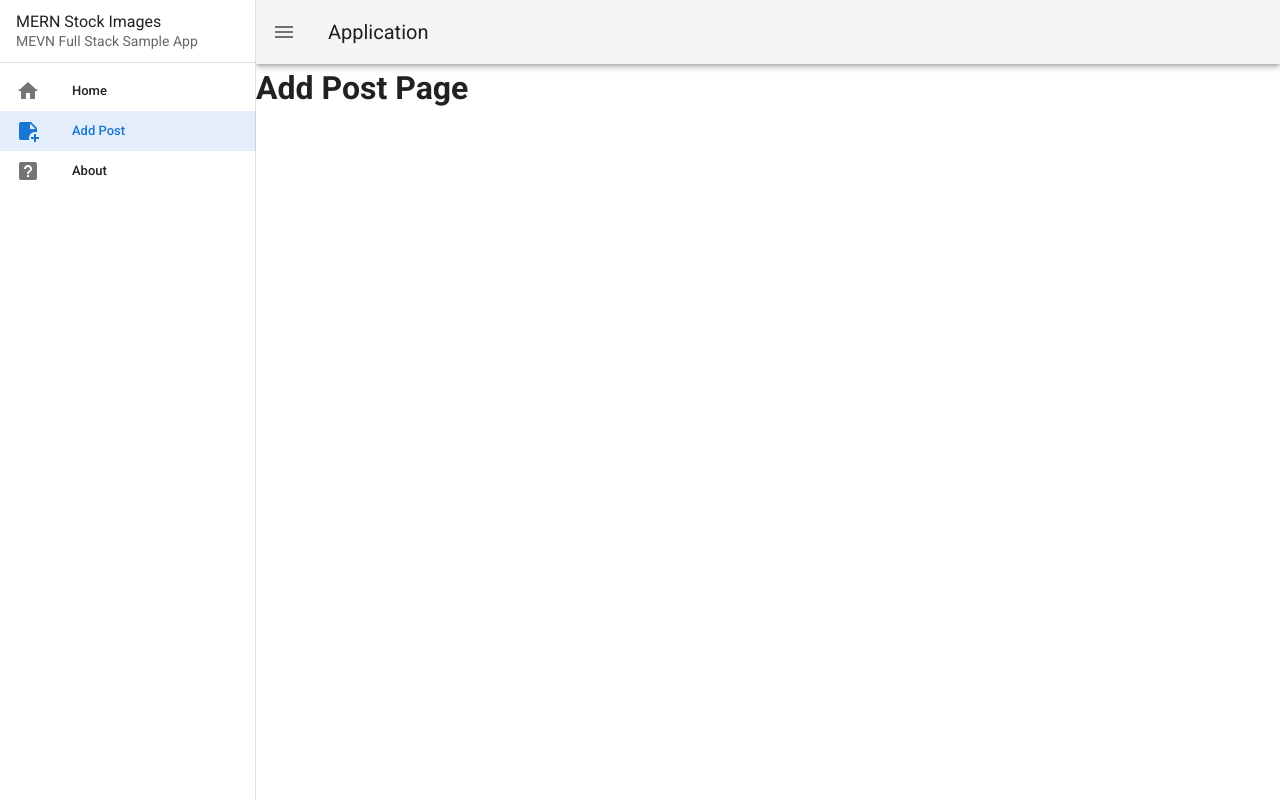
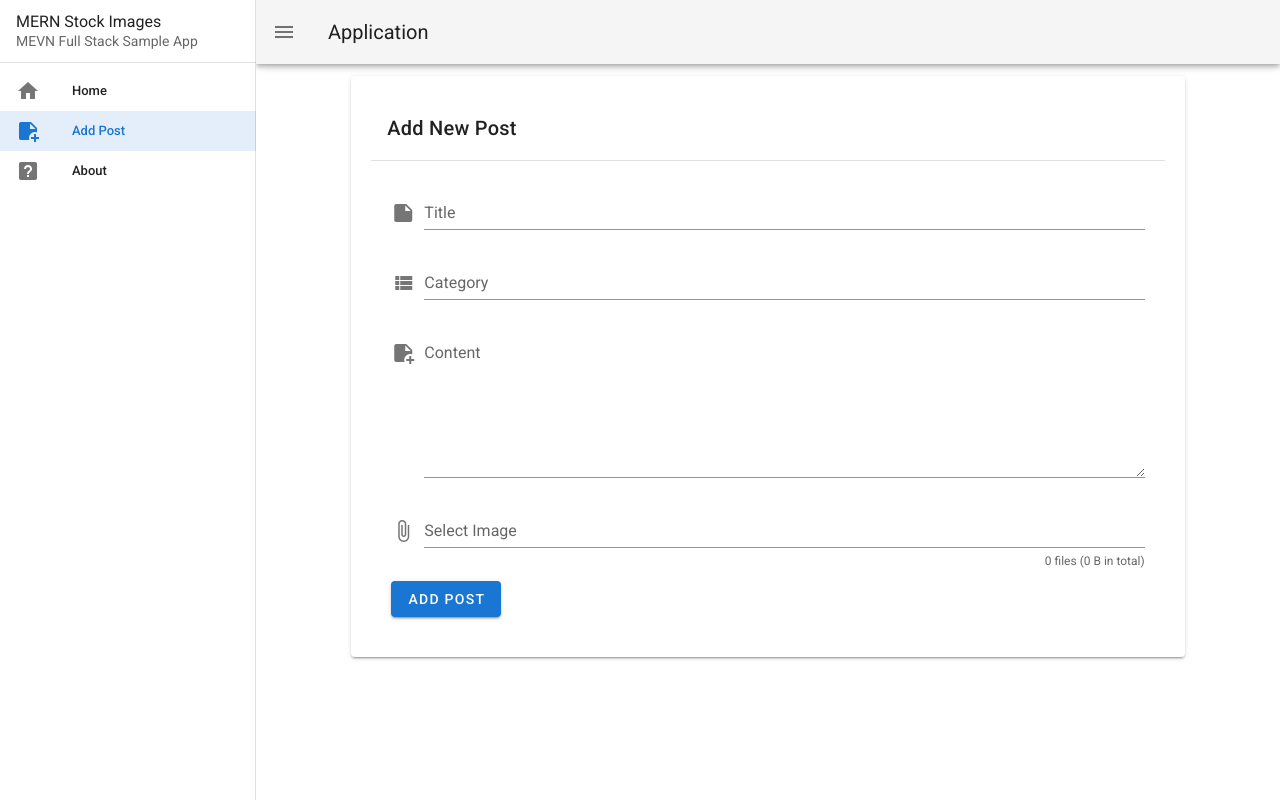
Before and after one commit to patfranciso/mevn_stock_images, a Vue app in the folder client/: page /add-post in a window 1280 px wide. Built offline with nearby package versions, Linux system fonts and the light colour scheme.

Commit message:
Create posts done

```diff
--- a/client/src/api.js
+++ b/client/src/api.js
@@ -14,12 +14,12 @@ export default class API{
 		return res.data;
 	}
 	// insert post into database
-	static async addPost(){
+	static async addPost(post){
 		const res = await axios.post(url, post);
 		return res.data;
 	}
 	// update post in database
-	static async updatePost(id){
+	static async updatePost(id, post){
 		const res = await axios.patch(`${url}/${id}`, post);
 		return res.data;
 	}
--- a/client/src/views/AddPost.vue
+++ b/client/src/views/AddPost.vue
@@ -1,10 +1,54 @@
 <template>
-  <h1>Add Post Page</h1>
+  <v-container>
+    <v-row no-gutters>
+      <v-col sm="10" class="mx-auto">
+        <v-card class="pa-5">
+          <v-card-title>Add New Post</v-card-title>
+          <v-divider></v-divider>
+          <v-form ref="form" @submit.prevent="submitForm" class="pa-5" enctype="mutipart/form-data">
+            <v-text-field label="Title" v-model="post.title" prepend-icon="mdi-note" :rules="rules"></v-text-field>
+            <v-text-field label="Category" v-model="post.category" prepend-icon="mdi-view-list" :rules="rules"></v-text-field>
+            <v-textarea label="Content" v-model="post.content" prepend-icon="mdi-note-plus" :rules="rules"></v-textarea>
+            <v-file-input @change="selectFile" :rules="rules" show-size counter multiple label="Select Image"></v-file-input>
+            <v-btn type="submit" class="mt-3" color="primary">Add Post</v-btn>
+          </v-form>
+        </v-card>
+      </v-col>
+    </v-row>
+  </v-container>
 </template>
 
 <script>
+import API from '../api';
 
-  export default {
-    name: 'AddPost',
+export default {
+  data() {
+    return {
+      rules: [(value) => !!value || "This field is required!"],
+      post:{
+        title:'',
+        category:'',
+        content: '',
+        image:''
+      },
+      image:''
+    };
+  },
+  methods: {
+    selectFile(file){
+      this.image = file[0];
+    },
+    async submitForm(){
+      const formData = new FormData();
+      formData.append('image', this.image);
+      formData.append('title', this.post.title);
+      formData.append('category', this.post.category);
+      formData.append('content', this.post.content);
+      if(this.$refs.form.validate()){
+        const response = await API.addPost(formData);
+        this.$router.push({ name: 'home', params: { message: response.message } });
+      }
+    }
   }
+}
 </script>
--- a/client/src/views/Home.vue
+++ b/client/src/views/Home.vue
@@ -1,5 +1,8 @@
 <template>
   <v-container>
+    <v-alert border="left" close-text="Close" color="green accent-4" dark dismissable v-if="this.$route.params.message">
+      {{ this.$route.params.message }}
+    </v-alert>
     <v-row no-gutters>
       <v-col sm="4" class="pa-3" v-for="post in posts" :key="post.id">
         <v-card class="pa-1" :to="{ name: 'post', params: {id: post._id} }">
```
